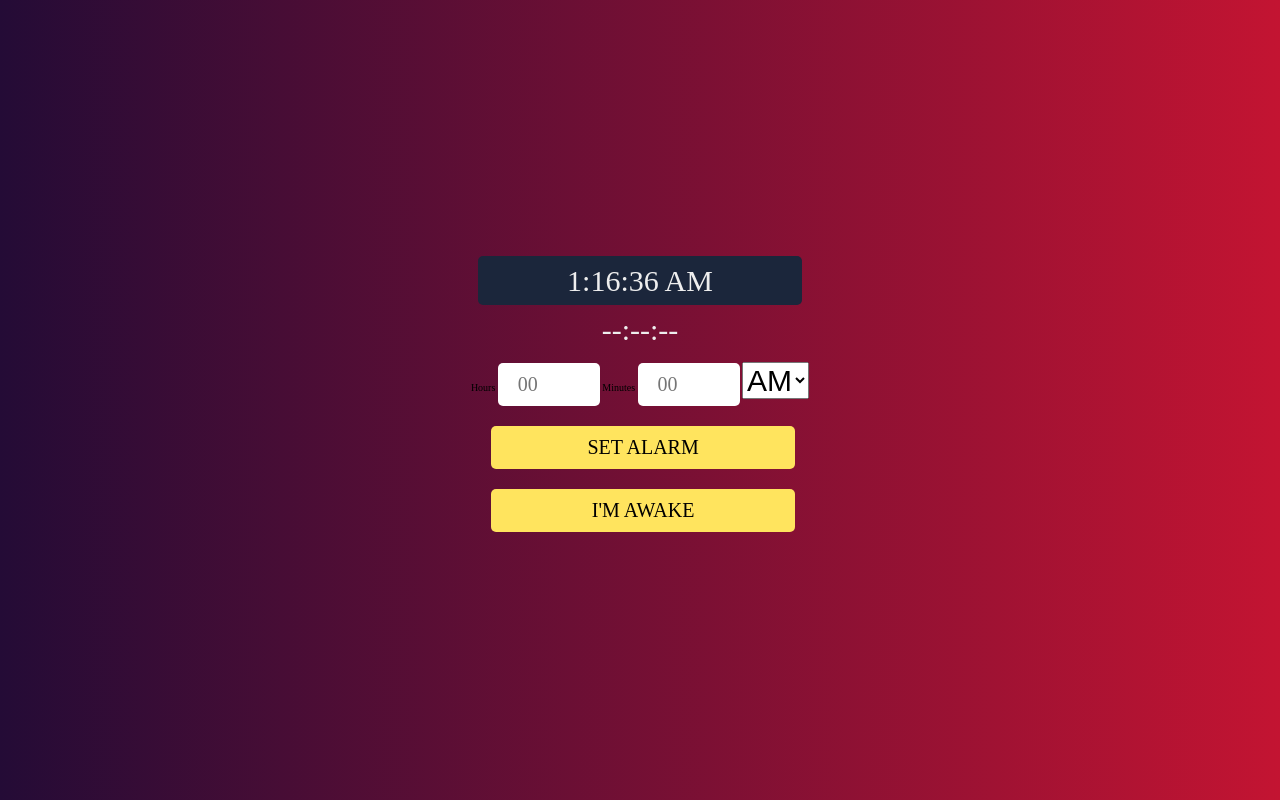
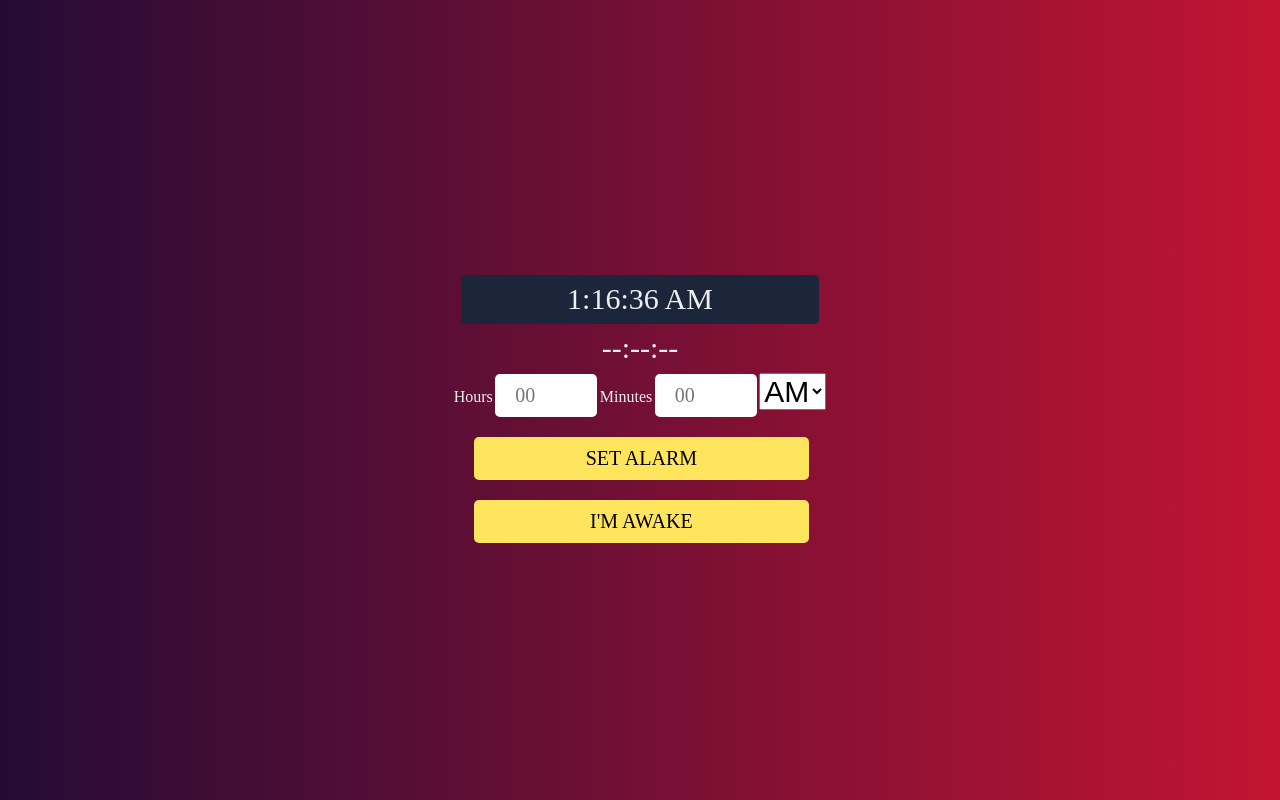
Before and after one commit to Nineteen991/alarm-clock, a website: page public/index.html in a window 1280 px wide. Drawn offline with Linux system fonts and the light colour scheme.

Commit message:
moved the position of the alarm message

```diff
--- a/public/index.html
+++ b/public/index.html
@@ -9,13 +9,13 @@
 </head>
 <body>
   <div class="flex container">
+    <p id="alarm-message-display"></p>
     <p id="current-time-display" class="current-time-display">--:--:--</p>
     <p id="alarm-time-display" class="alarm-time-display">--:--:--</p>
-    <p id="alarm-message-display"></p>
 
     <form class="alarm-inputs">
 
-      <label for="hours-input">Hours</label>
+      <label for="hours-input" class="time">Hours</label>
       <input
         id="hours-input"
         type="number"
@@ -26,8 +26,9 @@
         required
       />
 
-      <label for="minutes-input">Minutes</label>
-      <input id="minutes-input"
+      <label for="minutes-input" class="time">Minutes</label>
+      <input
+        id="minutes-input"
         type="number"
         name="minute"
         placeholder="00"
--- a/public/styles.css
+++ b/public/styles.css
@@ -74,3 +74,12 @@ button:active {
 select {
   font-size: 3em;
 }
+
+.time {
+  color: var(--color-grey);
+  font-size: 1.6rem;
+}
+
+#alarm-message-display {
+  margin-bottom: 3rem;
+}
```
